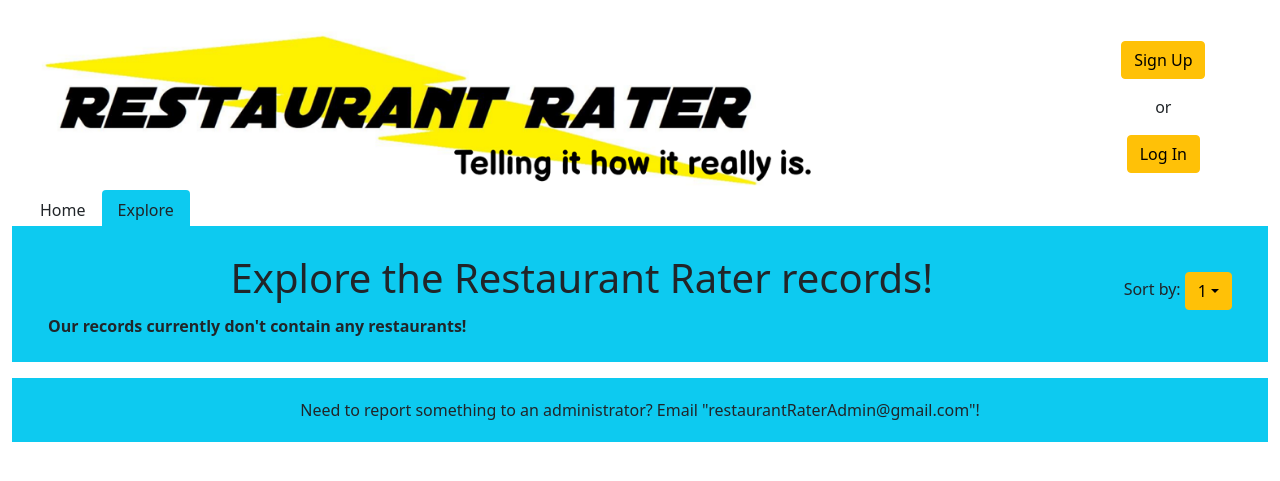
After one commit to DanielVenter/RestaurantRater, a Django app: page /restaurantrater/explore/1/ in a window 1280 px wide. The commit adds this page. Shown: the top 481 px of the page. Run offline with Django 4.2, Linux system fonts and the light colour scheme; data that the repository does not hold is empty.

Commit message:
sort by dropdowns working
added sort selection dropdowns for the explore and favourites pages

updated views and urls to add this functionality

```diff
--- a/RestaurantRaterApp/urls.py
+++ b/RestaurantRaterApp/urls.py
@@ -5,8 +5,8 @@
 
 urlpatterns = [
     path('', views.home, name='home'),
-    path('explore/', views.explore, name='explore'),
-    path('favourites/', views.favourites, name='favourites'),
+    path('explore/<slug:sort>/', views.explore, name='explore'),
+    path('favourites/<slug:sort>/', views.favourites, name='favourites'),
     path('profile/', views.profile, name='profile'),
     path('signup/', views.signup, name='signup'),
     path('login/', views.user_login, name='login'),
--- a/RestaurantRaterApp/views.py
+++ b/RestaurantRaterApp/views.py
@@ -32,21 +32,38 @@
 
     return render(request, 'RestaurantRaterApp/restaurant.html', context=context_dict)
 
-def explore(request):
+def explore(request, sort):
     restaurants_list = list(Restaurant.objects.all())
-    context_dict = {"restaurants_list":restaurants_list,
-                    "titlemessage": "Explore the Restaurant Rater records!"}
+    sort_options = sort_by(restaurants_list, sort)
+
+    context_dict = {"restaurants_list": restaurants_list,
+                    "titlemessage": "Explore the Restaurant Rater records!",
+                    "sort": sort,
+                    "sort_opts":sort_options}
     return render(request, 'RestaurantRaterApp/explore.html', context=context_dict)
 
 @login_required
-def favourites(request):
+def favourites(request, sort):
+    this_user=request.user
+    favourites = list(Restaurant.objects.all()) #TODO: list(this_user.liked_restaurants.all())
+    sort_options = sort_by(favourites, sort)
 
-    this_user=request.user
-    favorites = list(this_user.liked_restaurants.all())
+    context_dict = {"restaurants_list": favourites,
+                    "titlemessage": "View your favourite restaurants!",
+                    "sort": sort,
+                    "sort_opts":sort_options}
+    return render(request, 'RestaurantRaterApp/favourites.html', context=context_dict)
 
-    context_dict = {"restaurants_list": favorites,
-                    "titlemessage": "View your favourite restaurants!"}
-    return render(request, 'RestaurantRaterApp/favourites.html', context=context_dict)
+#helper function for explore and favourites views
+def sort_by(list, sort):
+    if sort == "alphabetical":
+        list.sort(key = lambda x: x.name)
+    elif sort == "distance":
+        #TODO: sort by distance from user
+        pass
+    elif sort == "rating":
+        list.sort(reverse=True, key = lambda x: x.rating)
+    return ["alphabetical", "distance", "rating"]
 
 @login_required
 def add_restaurant(request):
--- a/templates/RestaurantRaterApp/base.html
+++ b/templates/RestaurantRaterApp/base.html
@@ -58,13 +58,13 @@
                 </li>
                 <li class="nav-item">
                     {% block explore_button %}
-                        <a class="nav-link text-body" href="{% url 'RestaurantRaterApp:explore' %}">Explore</a>
+                        <a class="nav-link text-body" href="{% url 'RestaurantRaterApp:explore' "alphabetical" %}">Explore</a>
                     {% endblock %}
                 </li>
                 <li class="nav-item">
                     {% block favourites_button %}
                         {% if user.is_authenticated %}
-                            <a class="nav-link text-body" href="{% url 'RestaurantRaterApp:favourites' %}">Favourites</a>
+                            <a class="nav-link text-body" href="{% url 'RestaurantRaterApp:favourites' "alphabetical" %}">Favourites</a>
                         {% endif %}
                     {% endblock %}
                 </li>
--- a/templates/RestaurantRaterApp/explore.html
+++ b/templates/RestaurantRaterApp/explore.html
@@ -7,7 +7,11 @@
 {% endblock %}
 
 {% block explore_button %}
-	<a class="nav-link active bg-info text-body border-0" aria-current="page" href="{% url 'RestaurantRaterApp:explore' %}">Explore</a>
+	<a class="nav-link active bg-info text-body border-0" aria-current="page" href="{% url 'RestaurantRaterApp:explore' sort %}">Explore</a>
+{% endblock %}
+
+{% block header_block %}
+    {% include 'RestaurantRaterApp/sort_header.html' with sort=sort title=titlemessage url="RestaurantRaterApp:explore" opts=sort_opts  %}
 {% endblock %}
 
 {% block body_block %}
--- a/templates/RestaurantRaterApp/restaurant.html
+++ b/templates/RestaurantRaterApp/restaurant.html
@@ -34,7 +34,7 @@
                 </div>
             </div>
 
-            <div class="row d-grid d-md-flex gap-3 justify-content-md-around mt-3 mb-3">
+            <div class="row d-grid d-md-flex gap-3 justify-content-md-around my-3">
 
                 <!--- scrollable images --->
                 <div class="col-md-5">
--- /dev/null
+++ b/templates/RestaurantRaterApp/sort_header.html
@@ -0,0 +1,23 @@
+{% load static %}
+{% load restaurant_rater_tags %}
+
+<!-- header with sort selector -->
+<div class="d-grid gap-2 d-md-flex">
+        <div class="flex-grow-1"><h1 class="text-center">{{ title }}</h1></div>
+        <div class="dropdown mt-auto">
+            Sort by:
+            <a class="btn btn-warning dropdown-toggle" href="#" role="button" id="dropdownMenuLink" data-bs-toggle="dropdown" aria-expanded="false">{{ sort }}</a>
+
+            <ul class="dropdown-menu" aria-labelledby="dropdownMenuLink">
+                <li>
+                    {% for opt in opts %}
+                        {% if opt == sort %}
+                            <a class="dropdown-item disabled" href="{% url url opt %}">{{ opt }}</a>
+                        {% else %}
+                            <a class="dropdown-item" href="{% url url opt %}">{{ opt }}</a>
+                        {% endif %}
+                    {% endfor %}
+                </li>
+            </ul>
+        </div>
+</div>
```
Also changed, not shown: templates/RestaurantRaterApp/favourites.html (+6 -2 lines).
